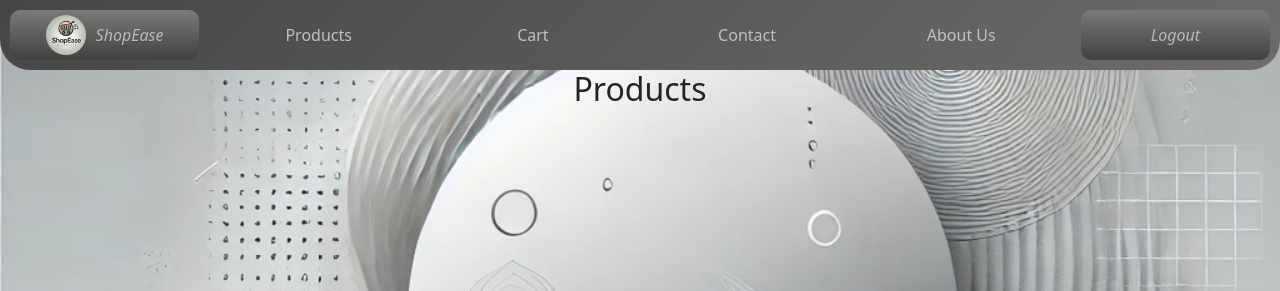
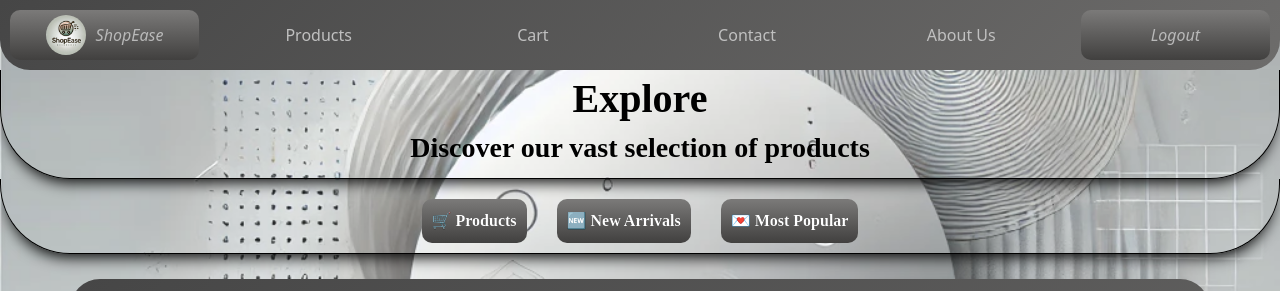
Before and after one commit to AnasHm23/ShopEase, a Django app: page /products/ in a window 1280 px wide. Shown: the top 291 px of the page. Run offline with Django 5.2, Linux system fonts and the light colour scheme; the visitor is signed in with stand-in values (Sample User, id 1); parts of the project's set-up code (start-up, migrations or seed data) failed here and were passed over.

Commit message:
products section

```diff
--- a/app/templates/products.html
+++ b/app/templates/products.html
@@ -1,7 +1,31 @@
 {% extends "base.html" %} {% load static %} {% block content %}
 <link rel="stylesheet" href="{% static 'css/products.css' %}" />
 <div class="background"></div>
+<div class="heading">
+  <h1>Explore</h1>
+  <h3>Discover our vast selection of products</h3>
+</div>
+<div class="buttons">
+  <button>🛒 Products</button>
+  <button>🆕 New Arrivals</button>
+  <button>💌 Most Popular</button>
+</div>
 <div class="container">
-  <h2>Products</h2>
+  <img
+    src="https://m.media-amazon.com/images/I/9101MLPcFTL._SY522_.jpg"
+    alt="Onyx Storm"
+  />
+  <img
+    src="https://m.media-amazon.com/images/I/9101MLPcFTL._SY522_.jpg"
+    alt="Onyx Storm"
+  />
+  <img
+    src="https://m.media-amazon.com/images/I/9101MLPcFTL._SY522_.jpg"
+    alt="Onyx Storm"
+  />
+  <img
+    src="https://m.media-amazon.com/images/I/9101MLPcFTL._SY522_.jpg"
+    alt="Onyx Storm"
+  />
 </div>
 {% endblock %}
--- a/static/css/home.css
+++ b/static/css/home.css
@@ -1,10 +1,9 @@
-/* Ensure the body takes up the full viewport height */
 html,
 body {
   height: 100%;
   margin: 0;
   padding: 0;
-  position: relative; /* This allows the child element to be positioned absolutely */
+  position: relative;
 }
 
 body {
--- a/static/css/products.css
+++ b/static/css/products.css
@@ -1,18 +1,105 @@
+* {
+  margin: 0;
+  padding: 0;
+  box-sizing: border-box;
+}
+
+body {
+  overflow-y: scroll;
+}
+
 .background {
-  position: absolute; /* Allows the element to be positioned relative to the viewport */
+  position: absolute;
   top: 0;
   left: 0;
-  height: 100vh; /* Full viewport height */
-  width: 100vw; /* Full viewport width */
+  min-height: 100%;
+  width: 100%;
   background-image: url("../images/background_for_website.webp");
-  background-size: cover; /* Ensures the background image covers the entire element */
+  background-size: cover;
   background-position: center;
   background-repeat: no-repeat;
-  z-index: -1; /* Places the background behind other content */
+  z-index: -1;
 }
 
-.container h2 {
+.heading {
   display: flex;
+  flex-direction: column;
   justify-content: center;
   align-items: center;
+  padding: 5px;
+  border: 1px solid black;
+  border-top: none;
+  border-bottom-left-radius: 70px;
+  border-bottom-right-radius: 70px;
+  box-shadow: 0px 10px 15px -7px black;
 }
+
+.heading h1,
+.heading h3 {
+  font-family: "Times New Roman", Times, serif;
+  font-weight: bold;
+  color: black;
+}
+
+.buttons {
+  width: 100%;
+  display: flex;
+  flex-direction: row;
+  justify-content: center;
+  align-items: center;
+  padding: 10px;
+  padding-top: 20px;
+  gap: 30px;
+  border: 1px solid black;
+  border-top: none;
+  border-bottom-left-radius: 70px;
+  border-bottom-right-radius: 70px;
+  box-shadow: 0px 10px 15px -7px black;
+}
+
+button {
+  font-family: "Times New Roman", Times, serif;
+  font-weight: bold;
+  color: white;
+  background: linear-gradient(180deg, #7b7a79, #41403f);
+  border: none;
+  border-radius: 10px;
+  padding: 10px;
+  cursor: pointer;
+  text-shadow: 0px 0px 0px #000;
+  opacity: 0;
+  animation: fade-in 5s ease-in-out 0.5s forwards;
+}
+
+@keyframes fade-in {
+  0% {
+    opacity: 0;
+  }
+  50% {
+    opacity: 0.5;
+  }
+  100% {
+    opacity: 1;
+  }
+}
+
+button:hover {
+  transform: scale(1.1);
+}
+
+.container {
+  display: grid;
+  grid-template-columns: repeat(3, 1fr);
+  gap: 20px;
+  width: 90%;
+  margin: 25px auto;
+  padding: 15px;
+  background: linear-gradient(135deg, #464646, #6d6c6b);
+  border-radius: 30px;
+  justify-items: center;
+}
+
+.container img {
+  height: 30vw;
+  width: 30vh;
+}
```
